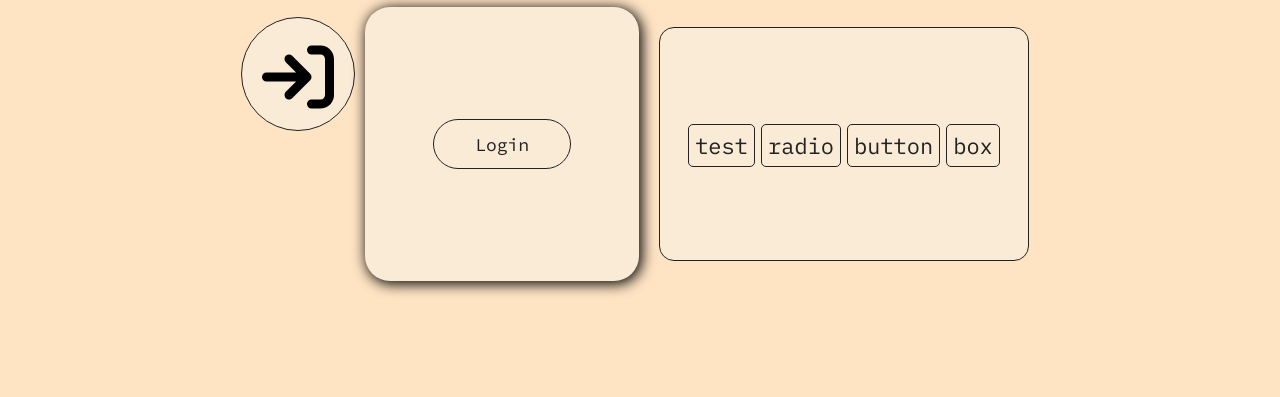
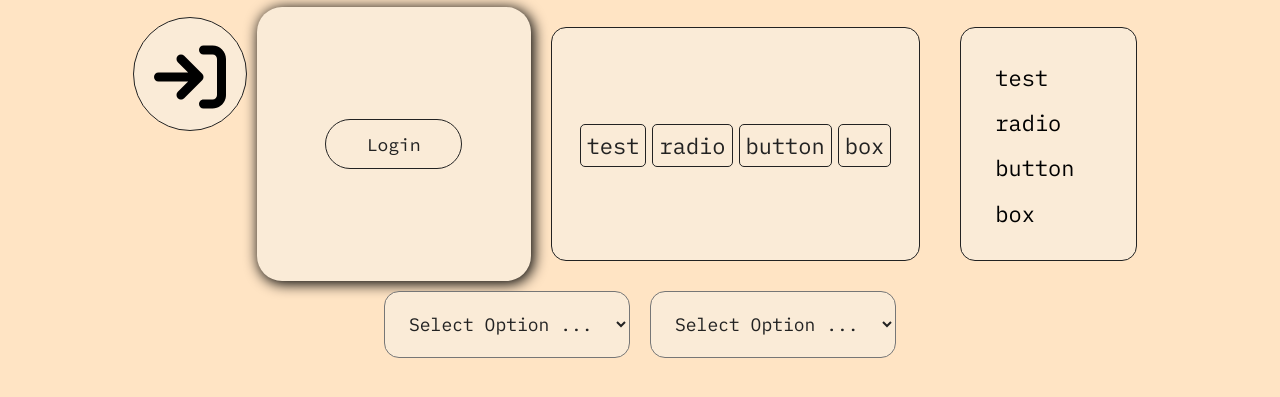
Before and after one commit to WSB98/buttons, a plain HTML site: page index.html in a window 1280 px wide. Shown: the part 155-552 px from the top of the page. Drawn offline with Linux system fonts and the light colour scheme.

Commit message:
new components

```diff
--- a/css/index.css
+++ b/css/index.css
@@ -1,4 +1,6 @@
 @import url(https://fonts.googleapis.com/css?family=Source+Code+Pro);
+
+
 
 
 body {
@@ -13,6 +15,12 @@ body {
     transition: all ease 0.3s;
 }
 
+.testingDiv8 {
+    margin: 10px;
+}
+.testingDiv9 {
+    margin:10px;
+}
 .testingDiv {
     margin: 10px;
     display: flex;
@@ -214,6 +222,21 @@ body {
     background-color: antiquewhite;
     flex-wrap: wrap;
 }
+.testingDiv7 {
+    border: #222 1px solid;
+    border-radius: 15px;
+    justify-content: space-evenly;
+    display: flex;
+    flex-direction: column;
+    margin: 20px;
+    transition: all ease 0.3s;
+    padding: 25px;
+    width: 125px;
+    background-color: antiquewhite;
+    flex-wrap: wrap;
+}
+
+/* begin radio button CSS for div6 */
 .radioSpan {
     position: relative;
     text-align: center;
@@ -278,7 +301,104 @@ body {
 
 
 
+/* begin radio button CSS for div7 */
+.radioSpan2 {
+    position: relative;
+    text-align: center;
+    vertical-align: middle;
+    top: calc(50% - 10px);
+    background-image: linear-gradient(to left, #222 50%, antiquewhite 50%);
+    background-size: 200% 100%;
+    border-radius: 5px;
+    padding:6px;
+    transition: all ease 0.3s;
+    margin: 3px;
+    -webkit-transition:all background-position 1s;
+    -moz-transition:all background-position 1s;
+    transition: all background-position 1s;
+}
+.radioTest2 {
+    background-color: #222;
+    transition: all ease 0.3s;
+}
 
+.radioContainer2 {
+    display: block;
+    position: relative;
+    margin-bottom: 12px;
+    cursor: pointer;
+    font-size: 22px;
+    -webkit-user-select: none;
+    -moz-user-select: none;
+    -ms-user-select: none;
+    user-select: none;
+    transition: all ease 0.3s;
+    font-family: 'IBM Plex Mono', monospace;
+}
+
+.radioContainer2:hover input ~ .radioSpan2{
+    transition: all ease 0.3s;
+    padding-left: 18px;
+}
+.radioContainer2 input:checked ~ .radioSpan2{
+    background-color: #222;
+    color: antiquewhite;
+    transition: all ease 0.3s;
+    background-position: -100% 0;
+
+}
+.radioContainer2 input{
+    position: absolute;
+    opacity: 0;
+    cursor: pointer;
+    transition: all ease 0.3s;
+}
+
+.radioSpan2:after {
+    content: "";
+    position: absolute;
+    display: none;
+    transition: all ease 0.3s;
+}
+
+.radioContainer2 input:checked ~ .radioSpan2:after {
+    display: block;
+    transition: all ease 0.3s;
+}
+
+
+/* select doprdown basic */
+.selectDropdown-basic {
+    background-color: antiquewhite;
+    font-size: large;
+    padding:20px;
+    font-family: 'IBM Plex Mono', Courier, monospace;
+    transition: all ease 0.2s;
+    color:#222;
+    border-radius: 15px;
+}
+.selectDropdown-basic:hover{
+    background-color: #222;
+    color:antiquewhite;
+}
+
+/* select doprdown basic */
+.selectDropdown-basic-2 {
+    background-color: antiquewhite;
+    font-size: large;
+    padding:20px;
+    font-family: 'IBM Plex Mono', Courier, monospace;
+    transition: all ease 0.2s;
+    color:#222;
+    border-radius: 15px;
+}
+.selectDropdown-basic-2:hover{
+    background-color: #222;
+    color:antiquewhite;
+}
+.selectDropdown-basic-2:chang{
+    padding: 5px;
+}
 
 
 .header5 {
--- a/index.html
+++ b/index.html
@@ -33,12 +33,12 @@
                 <h1 class="header5"><span class="testSpan3"><svg xmlns="http://www.w3.org/2000/svg" viewBox="0 0 512 512"><!--! Font Awesome Pro 6.3.0 by @fontawesome - https://fontawesome.com License - https://fontawesome.com/license (Commercial License) Copyright 2023 Fonticons, Inc. --><path d="M352 96l64 0c17.7 0 32 14.3 32 32l0 256c0 17.7-14.3 32-32 32l-64 0c-17.7 0-32 14.3-32 32s14.3 32 32 32l64 0c53 0 96-43 96-96l0-256c0-53-43-96-96-96l-64 0c-17.7 0-32 14.3-32 32s14.3 32 32 32zm-9.4 182.6c12.5-12.5 12.5-32.8 0-45.3l-128-128c-12.5-12.5-32.8-12.5-45.3 0s-12.5 32.8 0 45.3L242.7 224 32 224c-17.7 0-32 14.3-32 32s14.3 32 32 32l210.7 0-73.4 73.4c-12.5 12.5-12.5 32.8 0 45.3s32.8 12.5 45.3 0l128-128z"/></svg>
                 </span><span class="testSpan2">hello there</span></h1>
             </div>
-        <div>
-            <div id='myHolder' class='holder'>
-                <button id="myBtn" class="myButton">Login<span class="hiddenPanel">hello there</span>
-                </button>
+            <div>
+                <div id='myHolder' class='holder'>
+                    <button id="myBtn" class="myButton">Login<span class="hiddenPanel">hello there</span>
+                    </button>
+                </div>
             </div>
-        </div>
             <div class="testingDiv6">
                 <label id="lbl1" class="radioContainer">
                     <input id="input1" name="testInput" class="radioTest" type='radio'>
@@ -57,6 +57,40 @@
                     <span class="radioSpan">box</span>
                 </label>
             </div>
+            <div class="testingDiv7">
+                <label id="lbl1" class="radioContainer2">
+                    <input id="input1" name="testInput2" class="radioTest2" type='radio'>
+                    <span class="radioSpan2">test</span>
+                </label>
+                <label id="lbl2" class="radioContainer2">
+                    <input id="input2" name="testInput2" class="radioTest2" type='radio'>
+                    <span class="radioSpan2">radio</span>
+                </label>
+                <label id="lbl3" class="radioContainer2">
+                    <input id="input3" name="testInput2" class="radioTest2" type='radio'>
+                    <span class="radioSpan2">button</span>
+                </label>
+                <label id="lbl4" class="radioContainer2">
+                    <input id="input4" name="testInput2" class="radioTest2" type='radio'>
+                    <span class="radioSpan2">box</span>
+                </label>
+            </div>
+            <div class="testingDiv8">
+                <select class="selectDropdown-basic">
+                    <option selected="true" disabled="true">Select Option ...</option>
+                    <option>test</option>
+                    <option>select</option>
+                    <option>dropdown</option>
+                </select>
+            </div>
+            <div class="testingDiv9">
+                <select id="testSelect2" class="selectDropdown-basic-2">
+                    <option selected="true" disabled="true">Select Option ...</option>
+                    <option>test</option>
+                    <option>select</option>
+                    <option>dropdown</option>
+                </select>
+            </div>
     </div>
 
     <script src="scripts/index.js"></script>
--- a/scripts/index.js
+++ b/scripts/index.js
@@ -35,3 +35,11 @@ document.getElementById("myBtn").addEventListener('click', async function () {
 
 
   }
+
+var mySelect = document.getElementById("testSelect2");
+
+mySelect.addEventListener("change", function() {
+  mySelect.style.padding = "5px";
+  mySelect.style.backgroundColor = "#222";
+  mySelect.style.color = "antiquewhite"
+});
```
